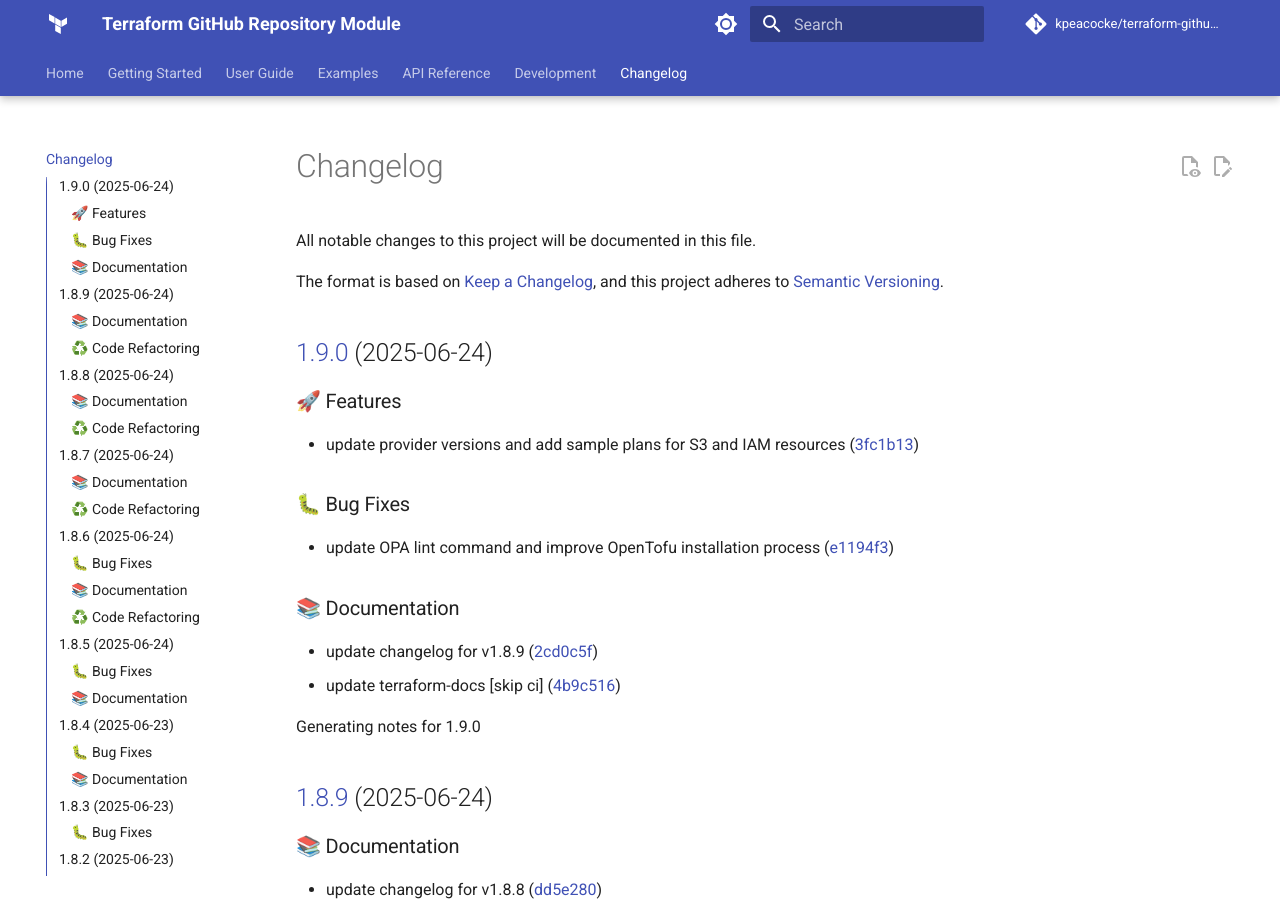
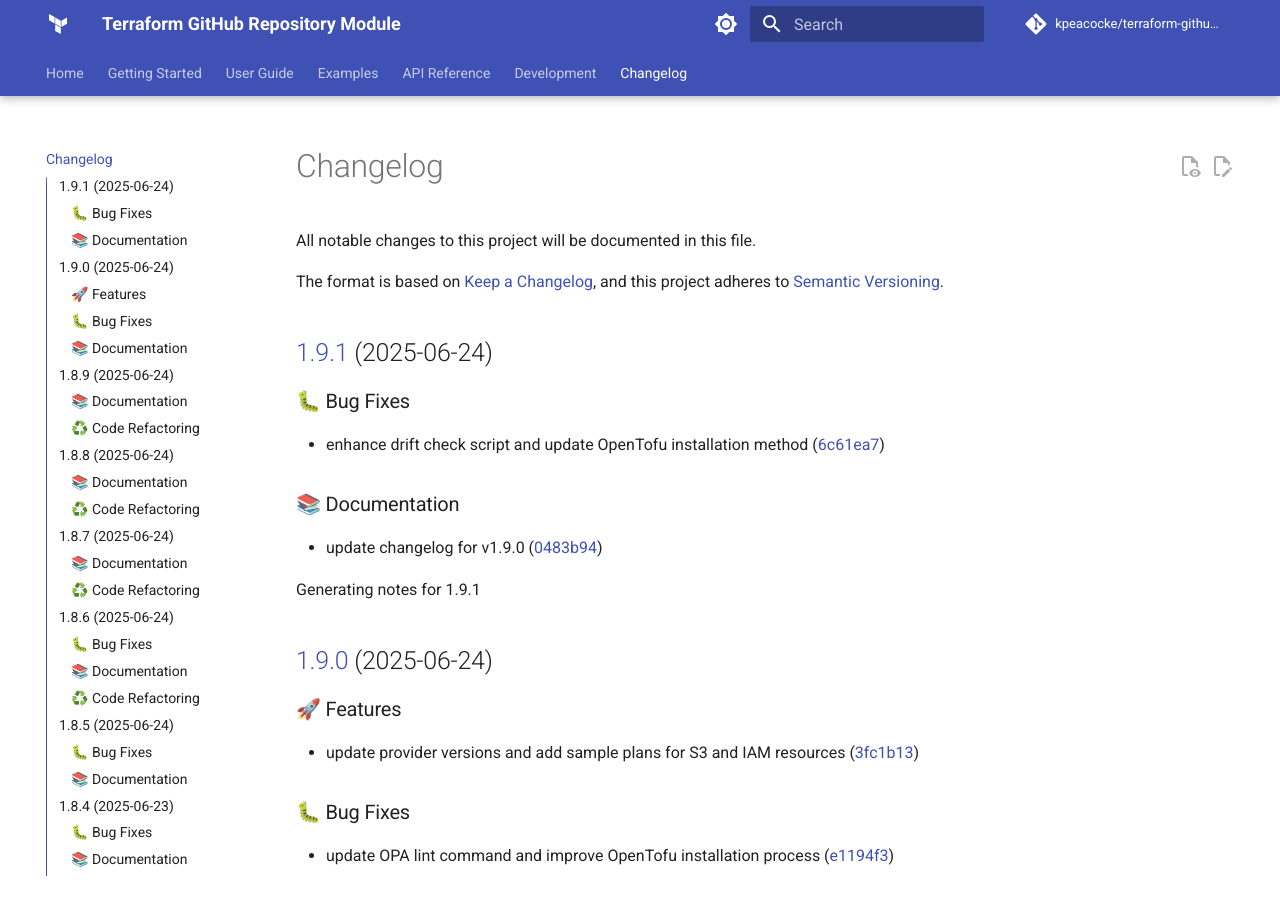
Before and after one commit to kpeacocke/terraform-github-repo, an MkDocs documentation site: the page built from docs/changelog.md, in a window 1280 px wide and 900 px high. Built offline with MkDocs 1.6.1 and Material for MkDocs 9.7.7, drawn with Linux system fonts in a browser that asks for light colours; comment, search, counter and statistics services are not loaded; the version menu is left out.

Commit message:
docs: update changelog for v1.9.1

```diff
--- a/docs/changelog.md
+++ b/docs/changelog.md
@@ -6,6 +6,18 @@ The format is based on [Keep a Changelog](https://keepachangelog.com/en/1.0.0/),
 and this project adheres to [Semantic Versioning](https://semver.org/spec/v2.0.0.html).
 
 <!-- markdownlint-disable MD024 -->
+
+## [1.9.1](https://github.com/kpeacocke/terraform-github-repo/compare/v1.9.0...v1.9.1) (2025-06-24)
+
+### 🐛 Bug Fixes
+
+* enhance drift check script and update OpenTofu installation method ([6c61ea7](https://github.com/kpeacocke/terraform-github-repo/commit/6c61ea7e903e971ba4f31b771fd248c4740afcf6))
+
+### 📚 Documentation
+
+* update changelog for v1.9.0 ([0483b94](https://github.com/kpeacocke/terraform-github-repo/commit/0483b94e648ac9e779bda69e5ed4975a806aea3b))
+
+Generating notes for 1.9.1
 
 ## [1.9.0](https://github.com/kpeacocke/terraform-github-repo/compare/v1.8.9...v1.9.0) (2025-06-24)
 
```
